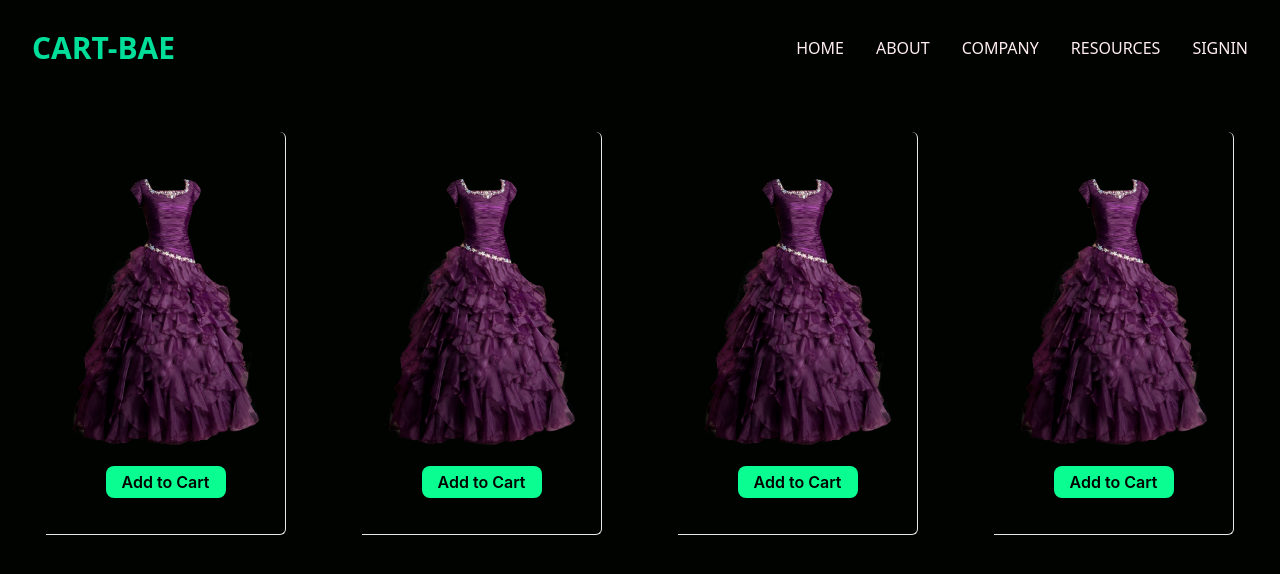
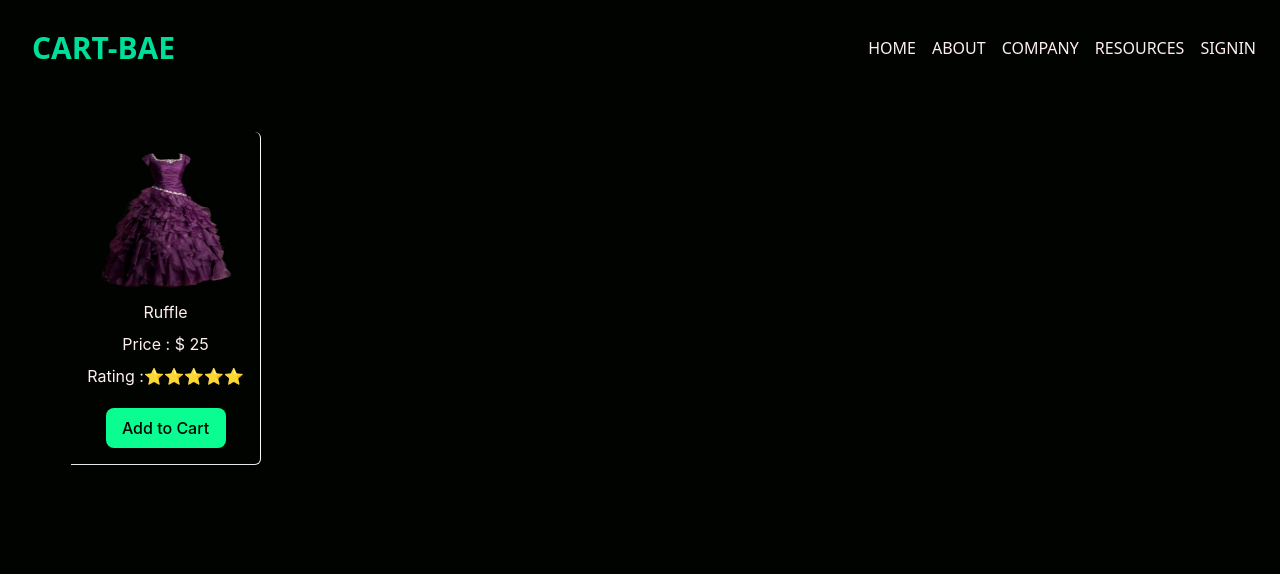
Before and after one commit to nithin-prathapan/cart-bea, a React (Create React App) app: page / in a window 1280 px wide. Shown: the top 574 px of the page. Built offline with nearby package versions, Linux system fonts and the light colour scheme; the HTML template or start-up script is replaced by a standard one.

Commit message:
added styles to cart component

```diff
--- a/src/components/Cart.jsx
+++ b/src/components/Cart.jsx
@@ -1,36 +1,39 @@
 import React from "react";
 import Dress from "../images/d60cae213c52ae8111a55da8ff28e5b8.png";
+import "./styles.css";
 const Cart = () => {
   return (
     <div className="py-4 h-[100%] px-4 bg-[#000300] grid md:grid-cols-2 gap-y-4 gap-x-4 lg:grid-cols-4">
-      <div className="text-[#fee] justify-center py-4 px-4 items-center m-5 mx-auto flex bg-[#000300] h-full max-w-[240px] border-b border-r rounded-r-md border-b-grey-100 border-r-grey-100">
-        <div className="max-w-[240px] mx-auto grid">
-          <img src={Dress} alt="" className="" />
-          <button className="bg-[#09fd90] text-[#000300] py-1 font-semibold w-[100%] max-w-[120px] mx-auto mt-3 rounded-lg">
-            Add to Cart
-          </button>
-        </div>
-      </div>
-      <div className="text-[#fee] justify-center py-4 px-4 items-center m-5 mx-auto flex bg-[#000300] h-full max-w-[240px] border-b border-r rounded-r-md border-b-grey-100 border-r-grey-100">
-        <div className="max-w-[240px] mx-auto grid">
-          <img src={Dress} alt="" className="" />
-          <button className="bg-[#09fd90] text-[#000300] py-1 font-semibold w-[100%] max-w-[120px] mx-auto mt-3 rounded-lg">
-            Add to Cart
-          </button>
-        </div>
-      </div>
-      <div className="text-[#fee] justify-center py-4 px-4 items-center m-5 mx-auto flex bg-[#000300] h-full max-w-[240px] border-b border-r rounded-r-md border-b-grey-100 border-r-grey-100">
-        <div className="max-w-[240px] mx-auto grid">
-          <img src={Dress} alt="" className="" />
-          <button className="bg-[#09fd90] text-[#000300] py-1 font-semibold w-[100%] max-w-[120px] mx-auto mt-3 rounded-lg">
-            Add to Cart
-          </button>
-        </div>
-      </div>
-      <div className="text-[#fee] justify-center py-4 px-4 items-center m-5 mx-auto flex bg-[#000300] h-full max-w-[240px] border-b border-r rounded-r-md border-b-grey-100 border-r-grey-100">
-        <div className="max-w-[240px] mx-auto grid">
-          <img src={Dress} alt="" className="" />
-          <button className="bg-[#09fd90] text-[#000300] py-1 font-semibold w-[100%] max-w-[120px] mx-auto mt-3 rounded-lg">
+      <div
+        id="border-right"
+        className="text-[#fee] justify-center py-4 px-4 items-center m-5 mx-auto flex
+       bg-[#000300] h-full max-w-[240px] border-b
+       border-r rounded-r-md border-r-gray-50 {border-b}after:50%"
+      >
+        <div
+          id="image-container"
+          className="max-w-[240px] h-[100%] mx-auto grid"
+        >
+          <img
+            id="img"
+            src={Dress}
+            alt=""
+            className="h-36 w-36 mx-auto hover:scale-125 duration-300 transform hover:translate-x-7"
+          />
+
+          <h1 className="mx-auto items-center justify-center">Ruffle</h1>
+          <h3 className="mx-auto items-center justify-center">
+            Price : <span>$ 25</span>
+          </h3>
+          <h1 className="mx-auto items-center justify-center">
+            Rating :<span>⭐⭐⭐⭐⭐</span>
+          </h1>
+
+          <button
+            className="bg-[#09fd90] hover:bg-[#fffb11] hover:scale-105
+           ease-in-out duration-500  py-1 font-medium w-[100%] max-w-[120px]
+            mx-auto mt-3 rounded-lg text-[#000300] border-none"
+          >
             Add to Cart
           </button>
         </div>
--- a/src/components/Navbar.jsx
+++ b/src/components/Navbar.jsx
@@ -1,16 +1,17 @@
 import React, { useState } from "react";
 import { AiOutlineMenu, AiOutlineClose } from "react-icons/ai";
+import "./styles.css";
 const Navbar = () => {
   const [nav, setNav] = useState(false);
   return (
     <div className="w-full max-w[1240px] h-24 items-center px-4 justify-between flex text-[#fee] mx-auto font-bold font-sans">
       <h1 className="p-3.8 m-4 text-[#00df9a] text-3xl">CART-BAE</h1>
       <ul className="uppercase md:flex hidden">
-        <li className="p-4 flex font-thin">Home</li>
-        <li className="p-4 flex font-thin">About</li>
-        <li className="p-4 flex font-thin">Company</li>
-        <li className="p-4 flex font-thin">Resources</li>
-        <li className="p-4 flex font-thin">Signin</li>
+        <li className="link-underline pl-2 pr-2   flex font-thin">Home</li>
+        <li className="link-underline pl-2 pr-2 flex font-thin">About</li>
+        <li className="link-underline pl-2 pr-2 flex font-thin">Company</li>
+        <li className="link-underline pl-2 pr-2 flex font-thin">Resources</li>
+        <li className="link-underline pl-2 pr-2 flex font-thin">Signin</li>
       </ul>
       <div onClick={() => setNav(!nav)} className="block md:hidden">
         {!nav ? <AiOutlineMenu size={20} /> : <AiOutlineClose size={25} />}
--- /dev/null
+++ b/src/components/styles.css
@@ -0,0 +1,22 @@
+.link-underline {
+  border-bottom-width: 0;
+  background-image: linear-gradient(transparent, transparent),
+    linear-gradient(#fff, #fff);
+  background-size: 0 3px;
+  background-position: 0 100%;
+  background-repeat: no-repeat;
+  transition: background-size 0.5s ease-in-out;
+}
+
+.link-underline-black {
+  background-image: linear-gradient(transparent, transparent),
+    linear-gradient(#f2c, #f2c);
+}
+
+.link-underline:hover {
+  background-size: 100% 3px;
+  background-position: 0 100%;
+   margin-top: -2px;
+   color: yellow;
+   cursor: pointer;
+}
```
